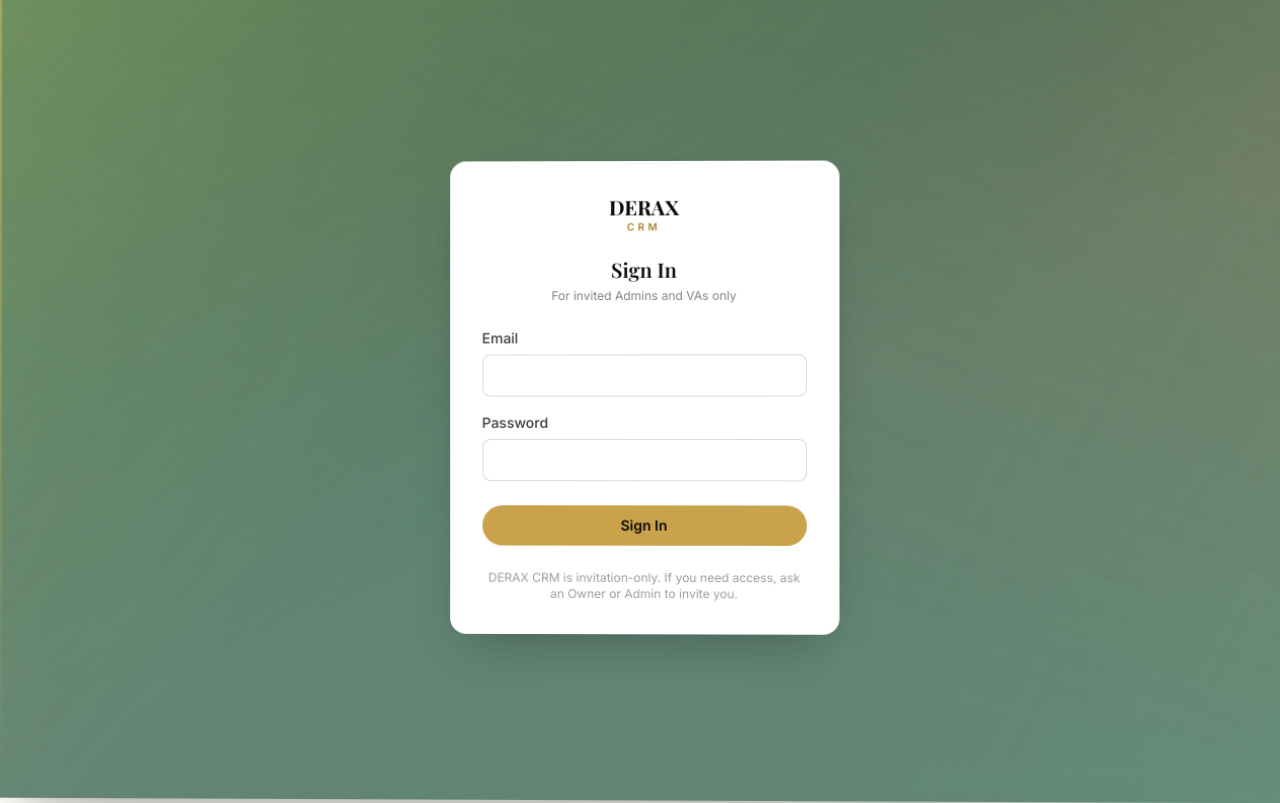
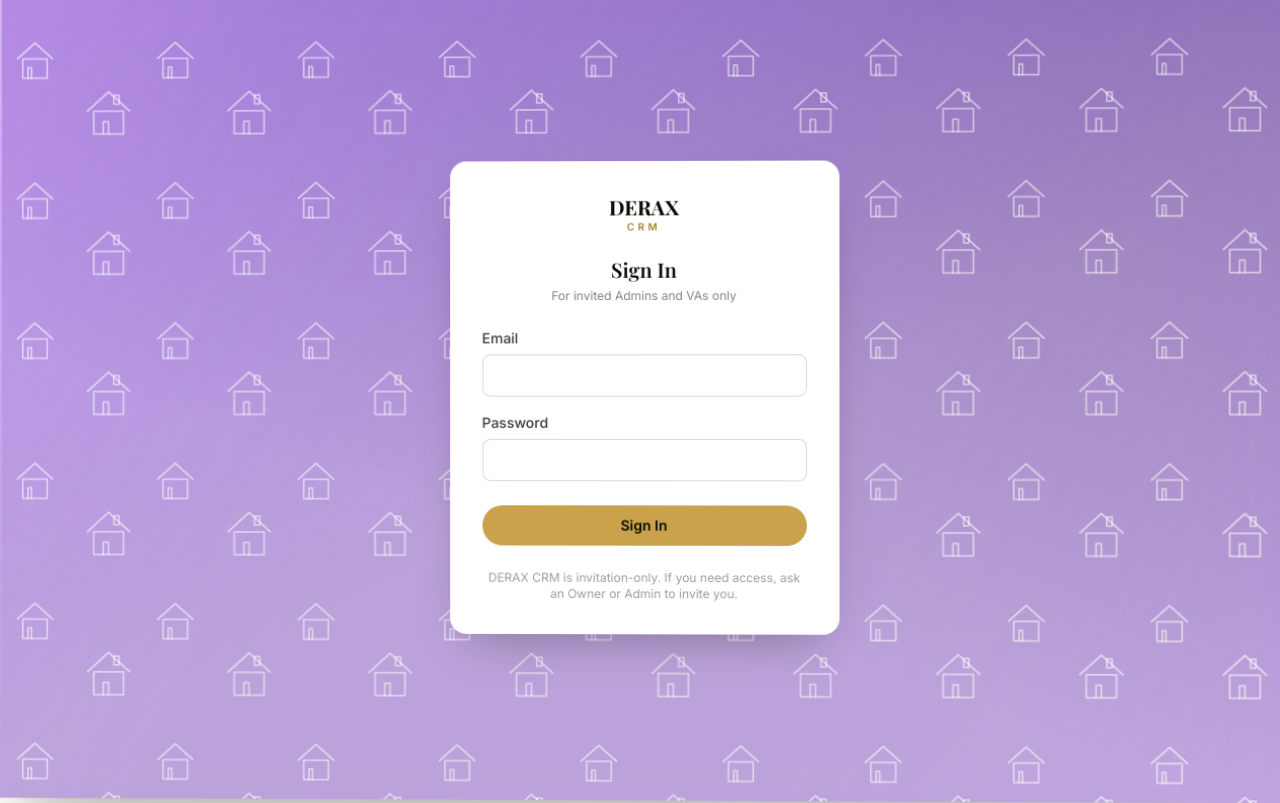
Before and after one commit to derax-properties/derax-properties, a Next.js app: page /admin/login in a window 1280 px wide. Built offline with nearby package versions, Linux system fonts and the light colour scheme; no server answers; a web font is replaced by a local one.

Commit message:
Purple transparent sidebar with real-estate motif, floating-on-water effect across CRM

```diff
--- a/app/admin/(dashboard)/leads/[id]/page.tsx
+++ b/app/admin/(dashboard)/leads/[id]/page.tsx
@@ -266,7 +266,7 @@ export default async function LeadDetailPage({
             <div className="mt-4 grid grid-cols-4 gap-2">
               {photos.slice(0, 4).map((p) =>
                 p.url ? (
-                  <a key={p.id} href={p.url} target="_blank" rel="noreferrer">
+                  <a key={p.id} href={p.url} target="_blank" rel="noreferrer" className="crm-water-hover block">
                     {/* eslint-disable-next-line @next/next/no-img-element */}
                     <img src={p.url} alt="" className="aspect-square w-full rounded-lg object-cover" />
                   </a>
@@ -740,7 +740,7 @@ export default async function LeadDetailPage({
               <div className="grid grid-cols-3 gap-2 sm:grid-cols-4">
                 {photos.map((p) =>
                   p.url ? (
-                    <a key={p.id} href={p.url} target="_blank" rel="noreferrer">
+                    <a key={p.id} href={p.url} target="_blank" rel="noreferrer" className="crm-water-hover block">
                       {/* eslint-disable-next-line @next/next/no-img-element */}
                       <img src={p.url} alt="" className="aspect-square w-full rounded-lg object-cover" />
                     </a>
@@ -752,7 +752,12 @@ export default async function LeadDetailPage({
               <div className={`grid grid-cols-2 gap-2 sm:grid-cols-3 ${photos.length > 0 ? "mt-3" : ""}`}>
                 {videos.map((v) =>
                   v.url ? (
-                    <video key={v.id} src={v.url} controls className="aspect-video w-full rounded-lg bg-ink/5 object-cover" />
+                    <video
+                      key={v.id}
+                      src={v.url}
+                      controls
+                      className="crm-water-hover aspect-video w-full rounded-lg bg-ink/5 object-cover"
+                    />
                   ) : (
                     <div key={v.id} className="flex aspect-video items-center justify-center rounded-lg bg-ink/5 text-xs text-ink/40">
                       Link expired
--- a/app/admin/(dashboard)/page.tsx
+++ b/app/admin/(dashboard)/page.tsx
@@ -490,7 +490,7 @@ function LeadThumbnail({ url }: { url?: string }) {
     );
   }
   // eslint-disable-next-line @next/next/no-img-element
-  return <img src={url} alt="" className="h-10 w-10 shrink-0 rounded-lg object-cover" />;
+  return <img src={url} alt="" className="crm-water-hover h-10 w-10 shrink-0 rounded-lg object-cover" />;
 }
 
 function StatTile({ icon, value, label, tint }: { icon: React.ReactNode; value: number; label: string; tint: string }) {
--- a/app/globals.css
+++ b/app/globals.css
@@ -42,18 +42,22 @@ body {
  * outside these two classes changes.
  */
 /*
- * Frosted-glass sidebar, recolored to match the DERAX logo mark's own
- * green + wood-brown/gold palette (the owner asked for this exact color,
- * having found the previous near-black glass hard to read). No more black
- * layer at all now — the base is a translucent forest green with a
- * warm wood-brown undertone, same family as the gold accent already used
- * for the glass sheen.
+ * Frosted-glass sidebar, now a transparent purple with a faint little
+ * "real estate" house motif showing through the glass (crm-sidebar-pattern
+ * .svg), instead of a flat tint. Same purple hue in both modes, per the
+ * owner's request — only how much of it shows through changes:
+ * light mode sits at 60% transparent (40% opacity, easier to see the page
+ * behind it), dark mode at 40% transparent (60% opacity, reads noticeably
+ * darker/richer) — see the [data-crm-mode="dark"] override below.
  */
 .crm-sidebar {
-  background-color: rgba(24, 77, 57, 0.68);
-  background-image: linear-gradient(135deg, rgba(201, 162, 75, 0.28) 0%, transparent 45%),
-    linear-gradient(155deg, rgba(38, 107, 78, 0.65) 0%, transparent 55%),
-    linear-gradient(200deg, rgba(139, 94, 43, 0.32) 0%, transparent 65%);
+  background-color: rgba(91, 33, 182, 0.4);
+  background-image: url("/crm-sidebar-pattern.svg"),
+    linear-gradient(135deg, rgba(216, 180, 254, 0.22) 0%, transparent 45%),
+    linear-gradient(155deg, rgba(124, 58, 237, 0.35) 0%, transparent 55%),
+    linear-gradient(200deg, rgba(46, 16, 89, 0.3) 0%, transparent 65%);
+  background-size: 140px 140px, auto, auto, auto;
+  background-repeat: repeat, no-repeat, no-repeat, no-repeat;
   backdrop-filter: blur(24px) saturate(160%);
   -webkit-backdrop-filter: blur(24px) saturate(160%);
   border-right: 1px solid rgba(255, 255, 255, 0.08);
@@ -93,8 +97,22 @@ body {
   position: absolute;
   inset: 0 auto 0 0;
   width: 2px;
-  background: linear-gradient(180deg, rgba(201, 162, 75, 0.6), rgba(201, 162, 75, 0));
+  background: linear-gradient(180deg, rgba(216, 180, 254, 0.7), rgba(216, 180, 254, 0));
   pointer-events: none;
+}
+
+/* Dark mode: same purple, just less see-through (40% transparent instead
+   of 60%) and a touch deeper, so it reads as noticeably darker/richer
+   rather than merely "less see-through" — set by ThemePicker.tsx toggling
+   data-crm-mode on .crm-shell. */
+.crm-shell[data-crm-mode="dark"] .crm-sidebar {
+  background-color: rgba(91, 33, 182, 0.6);
+  background-image: url("/crm-sidebar-pattern.svg"),
+    linear-gradient(135deg, rgba(216, 180, 254, 0.14) 0%, transparent 45%),
+    linear-gradient(155deg, rgba(76, 29, 149, 0.55) 0%, transparent 55%),
+    linear-gradient(200deg, rgba(10, 5, 20, 0.55) 0%, transparent 70%);
+  background-size: 140px 140px, auto, auto, auto;
+  background-repeat: repeat, no-repeat, no-repeat, no-repeat;
 }
 
 /* A diagonal glass sheen sweeping across the pane — the "mirror" part of
@@ -218,6 +236,58 @@ button.crm-float-chip:active {
 }
 
 /*
+ * "Floating on water" — the CRM-wide interaction language the owner asked
+ * for: things should feel like they're resting on water, not sitting flat
+ * on a page. Two pieces:
+ *
+ * .crm-water-float — a slow, gentle idle bob for things that should look
+ * like they're already floating without any interaction (each Kanban
+ * column). The nth-child delays below stagger several floating siblings
+ * so they don't all bob in unison, which reads as separate objects
+ * floating rather than one panel wobbling.
+ *
+ * .crm-water-hover — the "your mouse ripples it" interaction: a soft lift
+ * + tilt + shadow-deepen on hover, with a spring-y overshoot easing that
+ * settles like something bobbing after a touch. Meant to go on anything
+ * the owner points at — lead cards, lead photos, buttons — not just one
+ * component, so it's a shared utility class rather than baked into a
+ * single component's own CSS.
+ */
+.crm-water-float {
+  animation: crm-water-bob 5s ease-in-out infinite;
+}
+.crm-water-float:nth-child(2n) {
+  animation-delay: -1.6s;
+}
+.crm-water-float:nth-child(3n) {
+  animation-delay: -3.1s;
+}
+.crm-water-float:nth-child(5n) {
+  animation-delay: -2.2s;
+}
+
+@keyframes crm-water-bob {
+  0%,
+  100% {
+    transform: translateY(0) rotate(0deg);
+  }
+  50% {
+    transform: translateY(-5px) rotate(-0.35deg);
+  }
+}
+
+.crm-water-hover {
+  transition: transform 420ms cubic-bezier(0.34, 1.56, 0.64, 1), box-shadow 420ms ease;
+}
+.crm-water-hover:hover {
+  transform: translateY(-5px) rotate(-0.5deg) scale(1.015);
+  box-shadow: 0 20px 34px -16px rgba(12, 11, 9, 0.4);
+}
+.crm-water-hover:active {
+  transform: translateY(-1px) rotate(0deg) scale(0.99);
+}
+
+/*
  * Page-to-page slide, iPhone-style: each new admin page eases in from the
  * right with a soft fade, like an iOS screen settling after a push
  * transition. Applied by components/admin/PageTransition.tsx, which
--- a/components/admin/LeadsKanban.tsx
+++ b/components/admin/LeadsKanban.tsx
@@ -264,7 +264,7 @@ export function LeadsKanban({
             if (draggingId) handleDrop(draggingId, col.stage);
             setDraggingId(null);
           }}
-          className={`min-w-[220px] overflow-hidden rounded-xl bg-white p-2 shadow-sm transition ${
+          className={`crm-water-float min-w-[220px] overflow-hidden rounded-xl bg-white p-2 shadow-sm transition ${
             dragOverStage === col.stage ? "ring-2 ring-gold ring-offset-2" : ""
           }`}
         >
@@ -301,7 +301,7 @@ export function LeadsKanban({
                     setDraggingId(null);
                     setDragOverStage(null);
                   }}
-                  className={`relative cursor-grab rounded-lg border border-ink/10 text-sm shadow-sm active:cursor-grabbing ${
+                  className={`crm-water-hover relative cursor-grab rounded-lg border border-ink/10 text-sm shadow-sm active:cursor-grabbing ${
                     isCompact ? "p-2" : "p-3"
                   } ${movingOutId === lead.id ? "crm-kanban-card-out" : ""} ${
                     justMovedId === lead.id ? "crm-kanban-card-in" : ""
@@ -364,7 +364,7 @@ export function LeadsKanban({
                   {col.stage === "Qualified" && (
                     <Link
                       href={`/admin/leads/${lead.id}#underwriting`}
-                      className={`focus-gold block w-full rounded-full border border-gold bg-gold/10 text-center text-[11px] font-bold text-gold-dark hover:bg-gold/20 ${
+                      className={`crm-water-hover focus-gold block w-full rounded-full border border-gold bg-gold/10 text-center text-[11px] font-bold text-gold-dark hover:bg-gold/20 ${
                         isCompact ? "mt-1.5 py-1" : "mt-2.5 py-1.5"
                       }`}
                     >
@@ -375,7 +375,7 @@ export function LeadsKanban({
                     <button
                       type="button"
                       onClick={() => handleAdvance(lead, nextStage)}
-                      className={`focus-gold w-full rounded-full bg-forest text-[11px] font-bold text-white hover:bg-forest/90 ${
+                      className={`crm-water-hover focus-gold w-full rounded-full bg-forest text-[11px] font-bold text-white hover:bg-forest/90 ${
                         isCompact ? "mt-1.5 py-1" : "mt-2 py-1.5"
                       }`}
                     >
@@ -386,7 +386,7 @@ export function LeadsKanban({
                     <button
                       type="button"
                       onClick={() => handleReopen(lead)}
-                      className={`focus-gold w-full rounded-full border border-ink/15 text-[11px] font-bold text-ink/60 hover:bg-ink/5 ${
+                      className={`crm-water-hover focus-gold w-full rounded-full border border-ink/15 text-[11px] font-bold text-ink/60 hover:bg-ink/5 ${
                         isCompact ? "mt-1.5 py-1" : "mt-2 py-1.5"
                       }`}
                     >
```
Also changed, not shown: public/crm-sidebar-pattern.svg (added).
